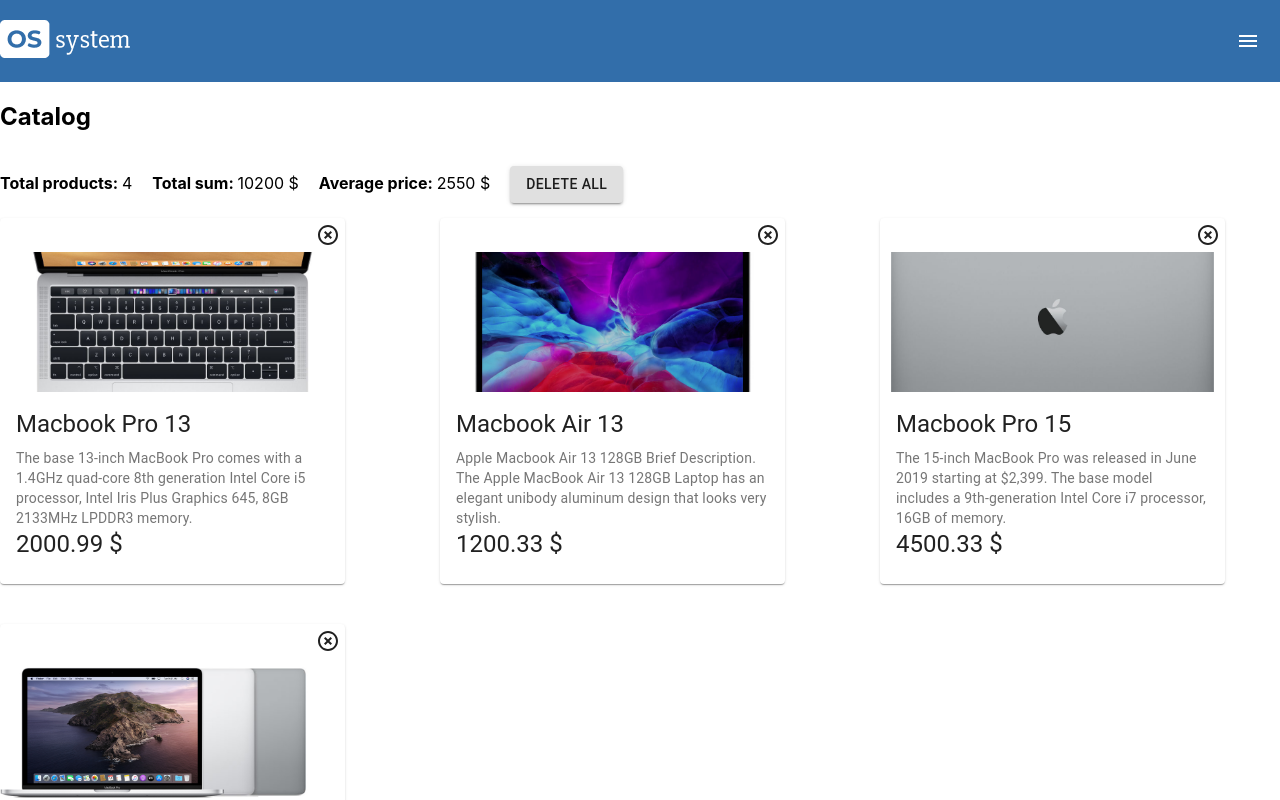
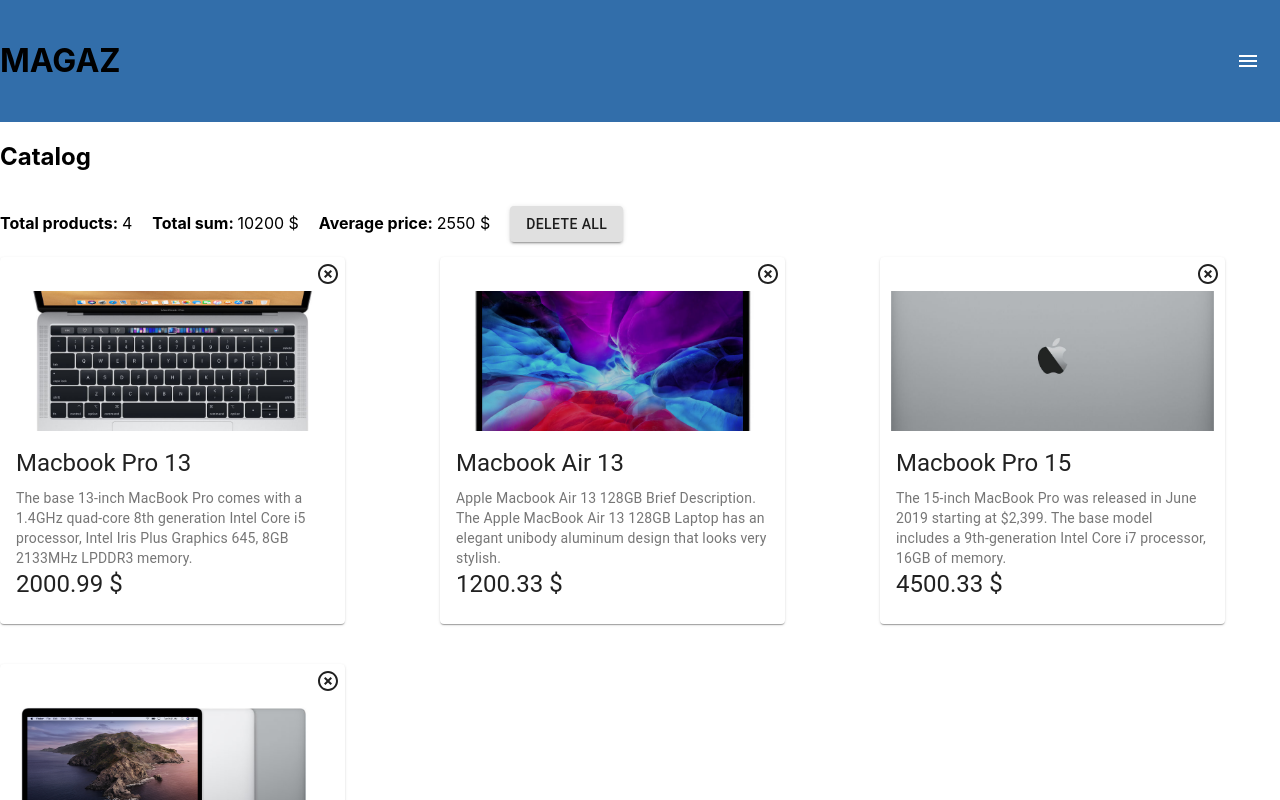
Before and after one commit to ArtyomZayarny/magaz, a React (Create React App) app: page / in a window 1280 px wide. Shown: the top 800 px of the page. Built offline with nearby package versions, Linux system fonts and the light colour scheme.

Commit message:
Fixed header

```diff
--- a/package.json
+++ b/package.json
@@ -1,4 +1,5 @@
 {
+  "homepage": "https://artyomzayarny.github.io/magaz/",
   "name": "magaz",
   "version": "0.1.0",
   "private": true,
@@ -8,6 +9,7 @@
     "@testing-library/jest-dom": "^4.2.4",
     "@testing-library/react": "^9.3.2",
     "@testing-library/user-event": "^7.1.2",
+    "gh-pages": "^3.1.0",
     "node-sass": "^4.14.1",
     "react": "^16.13.1",
     "react-dom": "^16.13.1",
@@ -21,7 +23,9 @@
     "start": "react-scripts start",
     "build": "react-scripts build",
     "test": "react-scripts test",
-    "eject": "react-scripts eject"
+    "eject": "react-scripts eject",
+    "predeploy": "npm run build",
+    "deploy": "gh-pages -d build"
   },
   "eslintConfig": {
     "extends": "react-app"
--- a/public/index.html
+++ b/public/index.html
@@ -2,14 +2,14 @@
 <html lang="en">
   <head>
     <meta charset="utf-8" />
-    <link rel="icon" href="%PUBLIC_URL%/ms-icon-70x70.png" />
+    <link rel="icon" href="%PUBLIC_URL%/logo192.png" />
     <meta name="viewport" content="width=device-width, initial-scale=1" />
     <meta name="theme-color" content="#000000" />
     <meta
       name="description"
       content="Web site created using create-react-app"
     />
-    <link rel="apple-touch-icon" href="%PUBLIC_URL%/logo192.png" />
+
     <!--
       manifest.json provides metadata used when your web app is installed on a
       user's mobile device or desktop. See https://developers.google.com/web/fundamentals/web-app-manifest/
@@ -24,7 +24,7 @@
       work correctly both with client-side routing and a non-root public URL.
       Learn how to configure a non-root public URL by running `npm run build`.
     -->
-    <title>OSSystem</title>
+    <title>Magaz</title>
   </head>
   <body>
     <noscript>You need to enable JavaScript to run this app.</noscript>
--- a/src/components/Header/Header.jsx
+++ b/src/components/Header/Header.jsx
@@ -12,7 +12,7 @@
             <div className={styles.content}>
               <Link to="/">
                 <div className="logo">
-                  <img src={logo} alt="logo"/>
+                  <h1><Link to="/">MAGAZ</Link></h1>
                 </div>
               </Link>
               <Navigation />
```
Also changed, not shown: public/favicon-os.png (deleted), 1 other file (tests, documents, lock files or other folders).
